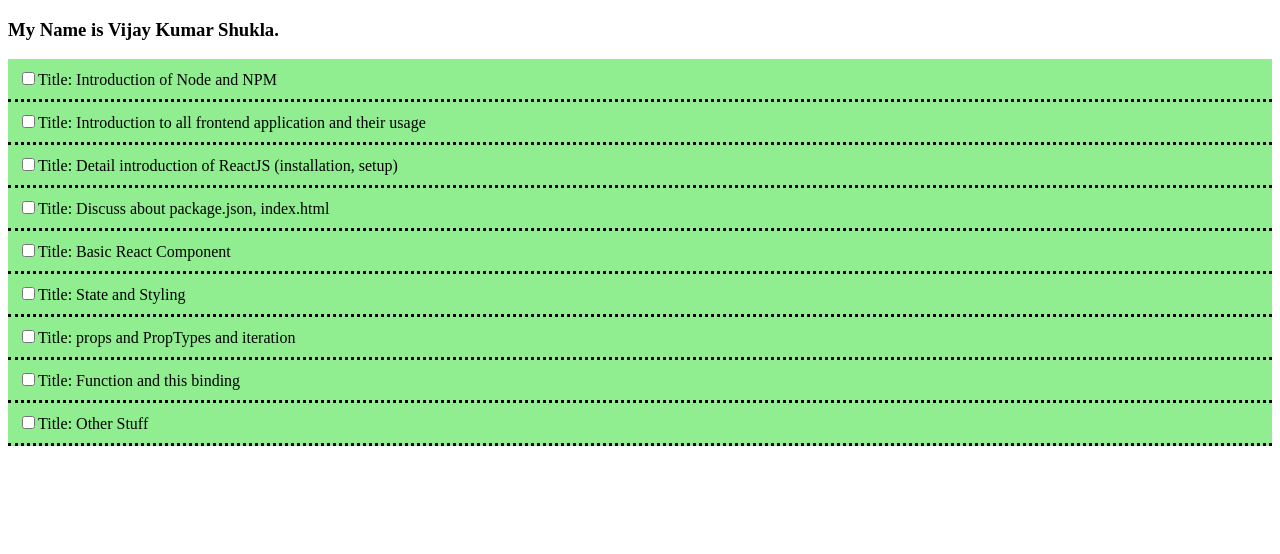
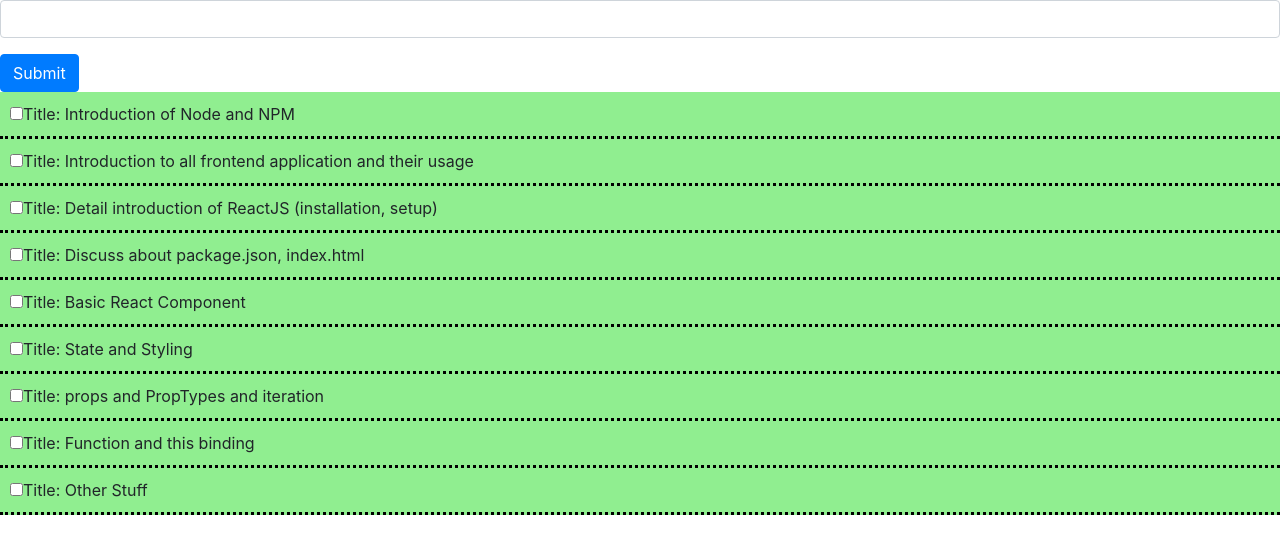
Before and after one commit to vijayshukla30/ReactDemo, a React (Create React App) app: page / in a window 1280 px wide. Shown: the top 554 px of the page. Built offline with nearby package versions, Linux system fonts and the light colour scheme.

Commit message:
Create a form to submit new task in the list: User uuid for unique id generate

```diff
--- a/src/App.js
+++ b/src/App.js
@@ -53,6 +53,18 @@
     ]
   };
 
+  addTodo = (obj) => {
+    console.log(obj);
+    let newTodos = this.state.todos;
+    newTodos.push(obj);
+    console.log(newTodos);
+
+    this.setState({
+      todos: newTodos
+    });
+
+  };
+
   changeStatus = (id) => {
     console.log(id);
     let newTodos = [];
@@ -72,7 +84,7 @@
   render() {
     return (
       <div className="App">
-        <Todo todos={this.state.todos} changeStatus={this.changeStatus}/>
+        <Todo todos={this.state.todos} changeStatus={this.changeStatus} addTodo={this.addTodo}/>
       </div>
     )
   }
--- /dev/null
+++ b/src/Todo.css
@@ -0,0 +1,3 @@
+#form {
+    margin-bottom: 10px;
+}
--- a/src/Todo.js
+++ b/src/Todo.js
@@ -1,25 +1,58 @@
-import React, {Component} from 'react';
+import React, {Component, Fragment} from 'react';
 import Item from "./Item";
+import PropTypes from 'prop-types';
 
 class Todo extends Component {
 
   state = {
-    name: "Vijay Kumar Shukla"
+    title: '',
+    status: false,
+    id: 10
+  };
+
+  onchange = (event) => {
+    //Controlled
+    const name = event.target.name;
+    const val = event.target.value;
+    this.setState({
+      [name]: val
+    });
+  };
+
+  onSubmit = () => {
+    console.log(this.state);
+    this.props.addTodo(this.state);
   };
 
   render() {
-    console.log(this.props.todos);
     return (
-      <div>
-        <h3>My Name is {this.state.name}.</h3>
+      <Fragment>
+        <form>
+          <div className="form-group">
+            <input type="text" className="form-control" name="title"
+                   value={this.state.title} onChange={this.onchange}/>
+          </div>
+          <button type="button" className="btn btn-primary"
+                  onClick={this.onSubmit}>Submit
+          </button>
+        </form>
         {
           this.props.todos.map((todo) => (
-            <Item todo={todo} key={todo.id} changeStatus={this.props.changeStatus}/>
+            <Item todo={todo}
+                  key={todo.id}
+                  changeStatus={this.props.changeStatus}
+            />
           ))
         }
-      </div>
+      </Fragment>
     );
   }
 }
 
+Todo.propTypes = {
+  todos: PropTypes.array.isRequired,
+  changeStatus: PropTypes.func.isRequired,
+  addTodo: PropTypes.func.isRequired
+};
+
 export default Todo;
--- a/src/index.js
+++ b/src/index.js
@@ -1,7 +1,7 @@
 import React from 'react';
 import ReactDOM from 'react-dom';
 import App from './App';
-
+import 'bootstrap/dist/css/bootstrap.min.css';
 ReactDOM.render(<App />, document.getElementById('root'));
 
 //JSX
```
Also changed, not shown: package.json (+9 -1 lines), 1 other file (tests, documents, lock files or other folders).
